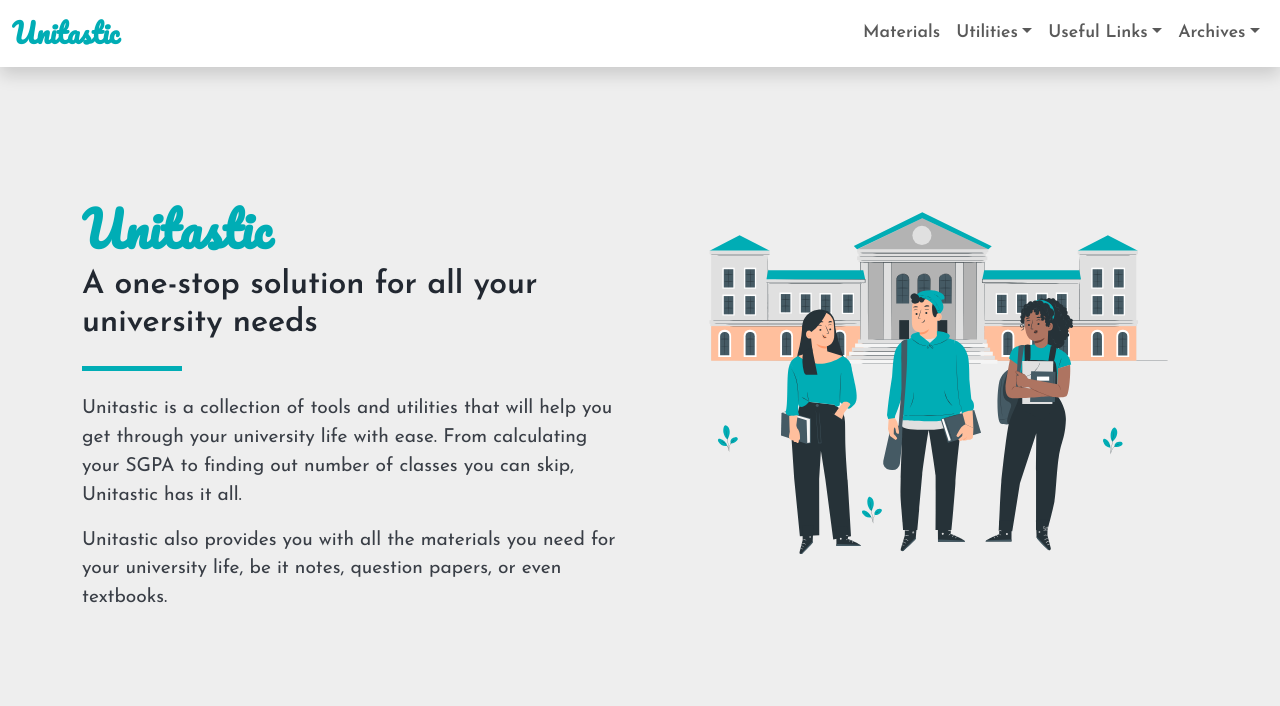
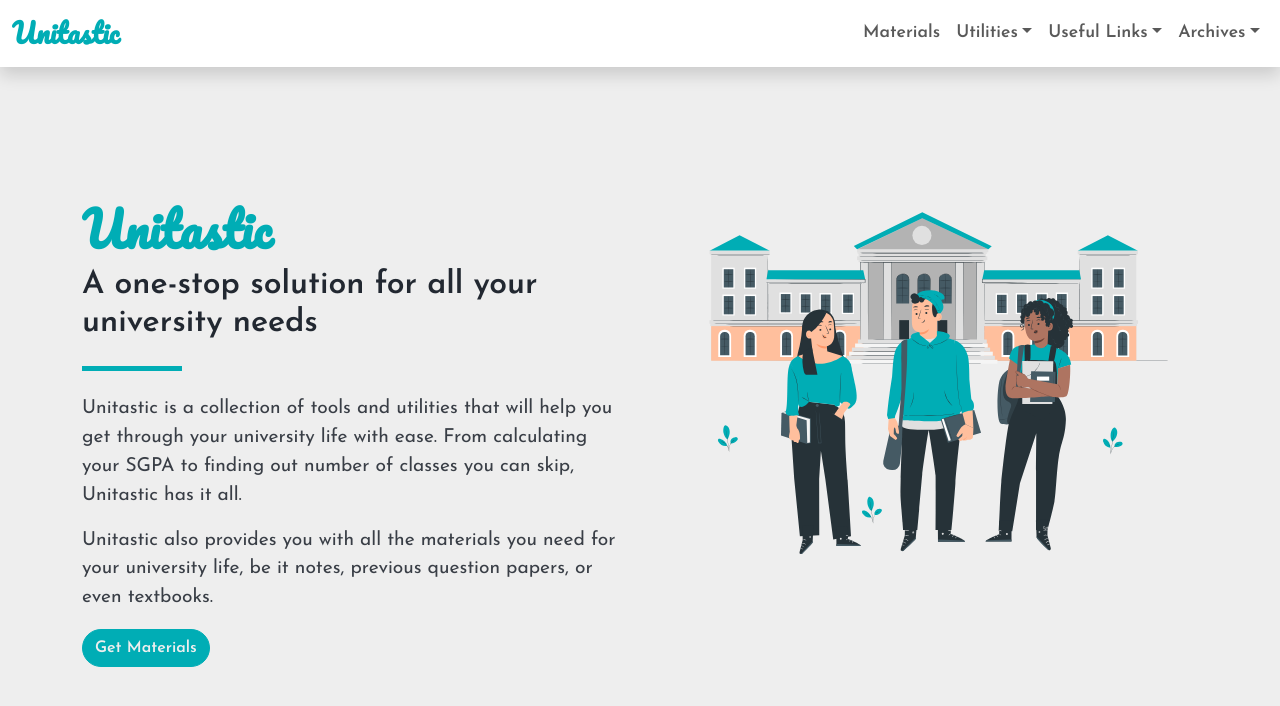
Before and after one commit to ganeshkalyank/unitastic, a React (Vite) app: page / in a window 1280 px wide. Shown: the top 706 px of the page. Built offline with nearby package versions, Linux system fonts and the light colour scheme; no server answers.

Commit message:
minor changes

```diff
--- a/src/pages/Home.css
+++ b/src/pages/Home.css
@@ -1,5 +1,6 @@
 .landing {
     padding-top: 25vh;
+    padding-bottom: 10vh;
 }
 
 .landing-title {
--- a/src/pages/Home.jsx
+++ b/src/pages/Home.jsx
@@ -7,7 +7,7 @@
         <>
             <Navbar />
             <div className="container landing">
-                <div className="row landing-inner">
+                <div className="row gy-5 landing-inner">
                     <div className="col-lg-6">
                         <h1 className="landing-title">Unitastic</h1>
                         <h2 className="landing-subtitle">A one-stop solution for all your university needs</h2>
@@ -19,8 +19,9 @@
                         </p>
                         <p className="landing-text">
                             Unitastic also provides you with all the materials you need for your
-                            university life, be it notes, question papers, or even textbooks.
+                            university life, be it notes, previous question papers, or even textbooks.
                         </p>
+                        <a href="/semesters" className="btn btn-primary rounded-5">Get Materials</a>
                     </div>
                     <div className="col-lg-6">
                         <img src={studentsillustration} className="img-fluid" alt="placeholder" />
```
